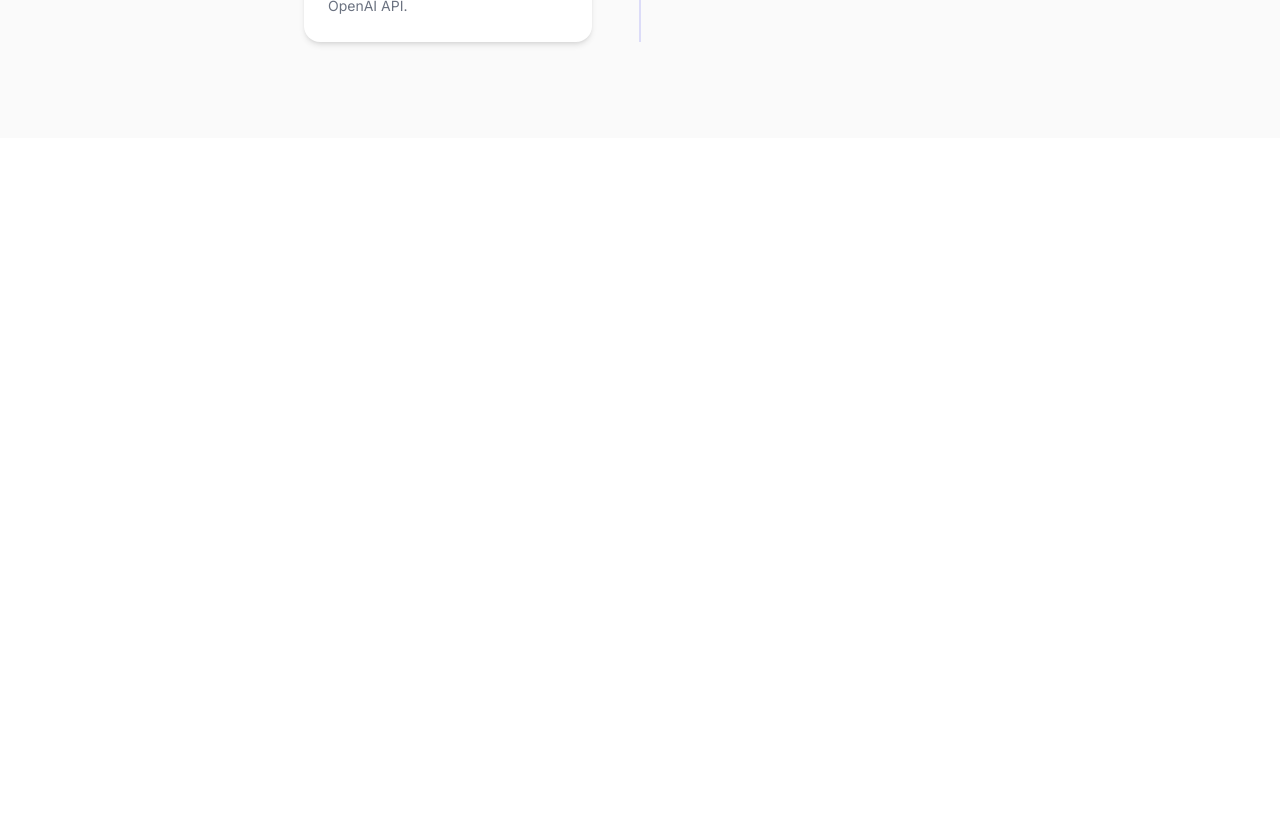
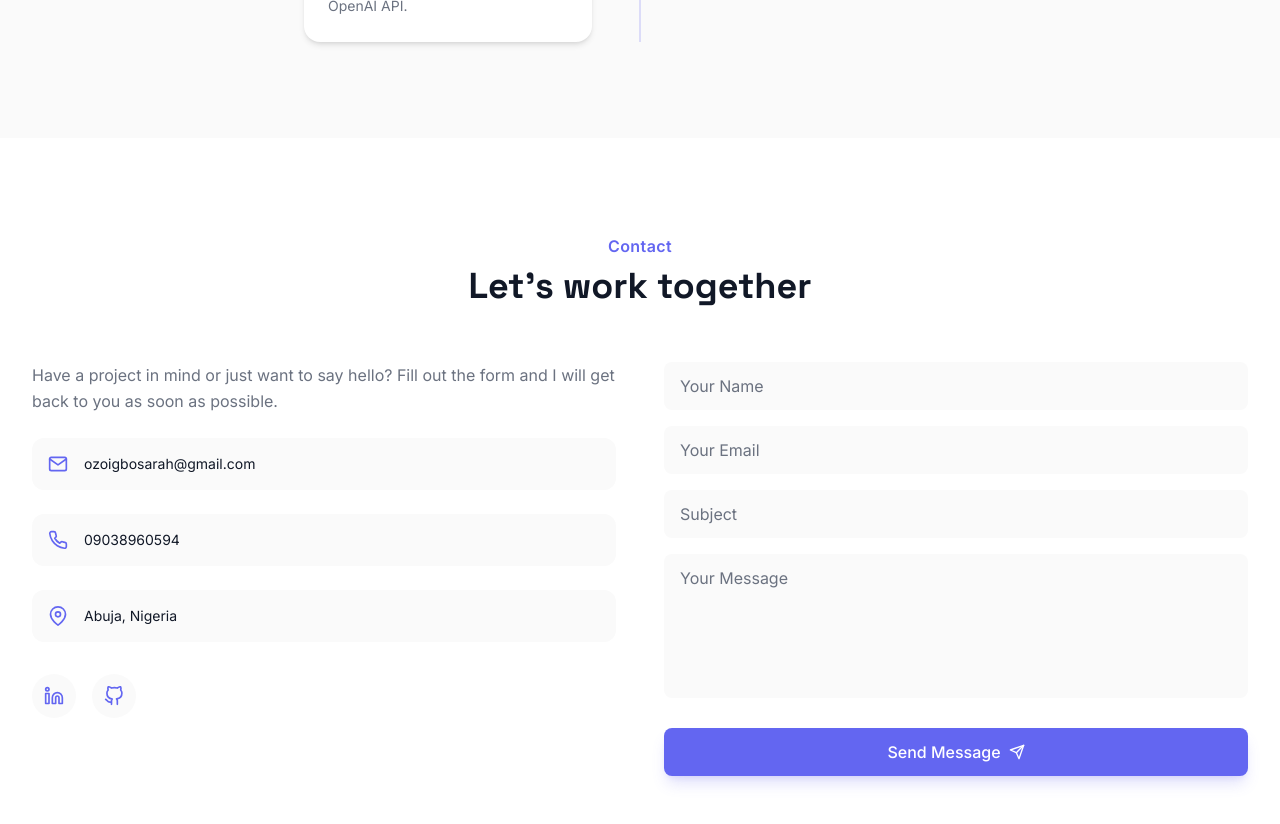
Before and after one commit to Ozoigbo-Sarah/portfolio-website, a React (Vite) app: page / in a window 1280 px wide. Shown: the part 6340-7164 px from the top of the page. Before the commit the page ends 6478 px from the top, so only its background shows below. Built offline with nearby package versions, Linux system fonts and the light colour scheme.

Commit message:
Add Contact section with form validation and real contact details

```diff
--- a/src/App.jsx
+++ b/src/App.jsx
@@ -6,6 +6,7 @@ import ServicesSection from './sections/ServicesSection'
 import ProjectsSection from './sections/ProjectsSection'
 import TestimonialsSection from './sections/TestimonialsSection'
 import TimelineSection from './sections/TimelineSection'
+import ContactSection from './sections/ContactSection'
 
 function App() {
   return (
@@ -18,6 +19,7 @@ function App() {
       <ProjectsSection />
       <TestimonialsSection />
       <TimelineSection />
+      <ContactSection />
     </div>
   )
 }
--- /dev/null
+++ b/src/data/contactInfo.js
@@ -0,0 +1,7 @@
+export const contactInfo = {
+  email: 'ozoigbosarah@gmail.com',
+  phone: '09038960594',
+  location: 'Abuja, Nigeria',
+  linkedin: 'https://www.linkedin.com/in/ozoigbo-sarah',
+  github: 'https://github.com/Ozoigbo-Sarah',
+}
--- /dev/null
+++ b/src/sections/ContactSection.jsx
@@ -0,0 +1,200 @@
+import { useState } from 'react'
+import { motion } from 'framer-motion'
+import { FiMail, FiPhone, FiMapPin, FiLinkedin, FiGithub, FiSend } from 'react-icons/fi'
+import Section from '../components/Section'
+import Button from '../components/Button'
+import { contactInfo } from '../data/contactInfo'
+
+const fadeUp = {
+  hidden: { opacity: 0, y: 30 },
+  visible: (delay = 0) => ({
+    opacity: 1,
+    y: 0,
+    transition: { duration: 0.6, delay, ease: 'easeOut' },
+  }),
+}
+
+function ContactSection() {
+  const [formData, setFormData] = useState({
+    name: '',
+    email: '',
+    subject: '',
+    message: '',
+  })
+  const [errors, setErrors] = useState({})
+  const [status, setStatus] = useState(null)
+
+  const handleChange = (e) => {
+    setFormData({ ...formData, [e.target.name]: e.target.value })
+  }
+
+  const validate = () => {
+    const newErrors = {}
+    if (!formData.name.trim()) newErrors.name = 'Name is required'
+    if (!formData.email.trim()) {
+      newErrors.email = 'Email is required'
+    } else if (!/^\S+@\S+\.\S+$/.test(formData.email)) {
+      newErrors.email = 'Please enter a valid email'
+    }
+    if (!formData.subject.trim()) newErrors.subject = 'Subject is required'
+    if (!formData.message.trim()) newErrors.message = 'Message is required'
+    return newErrors
+  }
+
+  const handleSubmit = async (e) => {
+    e.preventDefault()
+    const validationErrors = validate()
+    setErrors(validationErrors)
+
+    if (Object.keys(validationErrors).length > 0) return
+
+    setStatus('sending')
+
+    try {
+      // This will be connected to our backend in a later step
+      await new Promise((resolve) => setTimeout(resolve, 1000))
+      setStatus('success')
+      setFormData({ name: '', email: '', subject: '', message: '' })
+    } catch (error) {
+      setStatus('error')
+    }
+  }
+
+  return (
+    <Section id="contact" className="bg-surface-light dark:bg-surface-dark">
+      <motion.div
+        initial="hidden"
+        whileInView="visible"
+        viewport={{ once: true, amount: 0.3 }}
+        variants={fadeUp}
+        custom={0}
+        className="text-center mb-14"
+      >
+        <p className="text-primary dark:text-primary-dark font-semibold tracking-wide mb-2">
+          Contact
+        </p>
+        <h2 className="text-3xl md:text-4xl font-bold">Let's work together</h2>
+      </motion.div>
+
+      <div className="grid md:grid-cols-2 gap-12">
+        <motion.div
+          initial="hidden"
+          whileInView="visible"
+          viewport={{ once: true, amount: 0.3 }}
+          variants={fadeUp}
+          custom={0.1}
+          className="flex flex-col gap-6"
+        >
+          <p className="text-muted-light dark:text-muted-dark leading-relaxed">
+            Have a project in mind or just want to say hello? Fill out the
+            form and I will get back to you as soon as possible.
+          </p>
+
+          <a href={`mailto:${contactInfo.email}`} className="flex items-center gap-4 p-4 rounded-xl bg-bg-light dark:bg-bg-dark hover:shadow-md transition-shadow">
+            <FiMail className="text-primary dark:text-primary-dark" size={20} />
+            <span className="text-sm">{contactInfo.email}</span>
+          </a>
+
+          <a href={`tel:${contactInfo.phone}`} className="flex items-center gap-4 p-4 rounded-xl bg-bg-light dark:bg-bg-dark hover:shadow-md transition-shadow">
+            <FiPhone className="text-primary dark:text-primary-dark" size={20} />
+            <span className="text-sm">{contactInfo.phone}</span>
+          </a>
+
+          <div className="flex items-center gap-4 p-4 rounded-xl bg-bg-light dark:bg-bg-dark">
+            <FiMapPin className="text-primary dark:text-primary-dark" size={20} />
+            <span className="text-sm">{contactInfo.location}</span>
+          </div>
+
+          <div className="flex gap-4 mt-2">
+            <a href={contactInfo.linkedin} target="_blank" rel="noopener noreferrer" aria-label="LinkedIn" className="p-3 rounded-full bg-bg-light dark:bg-bg-dark hover:bg-primary/10 transition-colors text-primary dark:text-primary-dark">
+              <FiLinkedin size={20} />
+            </a>
+            <a href={contactInfo.github} target="_blank" rel="noopener noreferrer" aria-label="GitHub" className="p-3 rounded-full bg-bg-light dark:bg-bg-dark hover:bg-primary/10 transition-colors text-primary dark:text-primary-dark">
+              <FiGithub size={20} />
+            </a>
+          </div>
+        </motion.div>
+
+        <motion.form
+          initial="hidden"
+          whileInView="visible"
+          viewport={{ once: true, amount: 0.3 }}
+          variants={fadeUp}
+          custom={0.2}
+          onSubmit={handleSubmit}
+          noValidate
+          className="flex flex-col gap-4"
+        >
+          <div>
+            <input
+              type="text"
+              name="name"
+              placeholder="Your Name"
+              value={formData.name}
+              onChange={handleChange}
+              className={`w-full px-4 py-3 rounded-lg bg-bg-light dark:bg-bg-dark text-text-light dark:text-text-dark placeholder:text-muted-light dark:placeholder:text-muted-dark focus:outline-none focus:ring-2 ${errors.name ? 'ring-2 ring-red-500' : 'focus:ring-primary dark:focus:ring-primary-dark'}`}
+            />
+            {errors.name && <p className="text-red-500 text-xs mt-1">{errors.name}</p>}
+          </div>
+
+          <div>
+            <input
+              type="email"
+              name="email"
+              placeholder="Your Email"
+              value={formData.email}
+              onChange={handleChange}
+              className={`w-full px-4 py-3 rounded-lg bg-bg-light dark:bg-bg-dark text-text-light dark:text-text-dark placeholder:text-muted-light dark:placeholder:text-muted-dark focus:outline-none focus:ring-2 ${errors.email ? 'ring-2 ring-red-500' : 'focus:ring-primary dark:focus:ring-primary-dark'}`}
+            />
+            {errors.email && <p className="text-red-500 text-xs mt-1">{errors.email}</p>}
+          </div>
+
+          <div>
+            <input
+              type="text"
+              name="subject"
+              placeholder="Subject"
+              value={formData.subject}
+              onChange={handleChange}
+              className={`w-full px-4 py-3 rounded-lg bg-bg-light dark:bg-bg-dark text-text-light dark:text-text-dark placeholder:text-muted-light dark:placeholder:text-muted-dark focus:outline-none focus:ring-2 ${errors.subject ? 'ring-2 ring-red-500' : 'focus:ring-primary dark:focus:ring-primary-dark'}`}
+            />
+            {errors.subject && <p className="text-red-500 text-xs mt-1">{errors.subject}</p>}
+          </div>
+
+          <div>
+            <textarea
+              name="message"
+              placeholder="Your Message"
+              rows="5"
+              value={formData.message}
+              onChange={handleChange}
+              className={`w-full px-4 py-3 rounded-lg bg-bg-light dark:bg-bg-dark text-text-light dark:text-text-dark placeholder:text-muted-light dark:placeholder:text-muted-dark focus:outline-none focus:ring-2 resize-none ${errors.message ? 'ring-2 ring-red-500' : 'focus:ring-primary dark:focus:ring-primary-dark'}`}
+            />
+            {errors.message && <p className="text-red-500 text-xs mt-1">{errors.message}</p>}
+          </div>
+
+          <Button type="submit" className="justify-center mt-2" disabled={status === 'sending'}>
+            {status === 'sending' ? 'Sending...' : (
+              <>
+                Send Message <FiSend className="ml-2" />
+              </>
+            )}
+          </Button>
+
+          {status === 'success' && (
+            <p className="text-sm text-green-600 dark:text-green-400 text-center">
+              Message sent successfully. I will get back to you soon.
+            </p>
+          )}
+          {status === 'error' && (
+            <p className="text-sm text-red-500 text-center">
+              Something went wrong. Please try again.
+            </p>
+          )}
+        </motion.form>
+      </div>
+    </Section>
+  )
+}
+
+export default ContactSection
```
